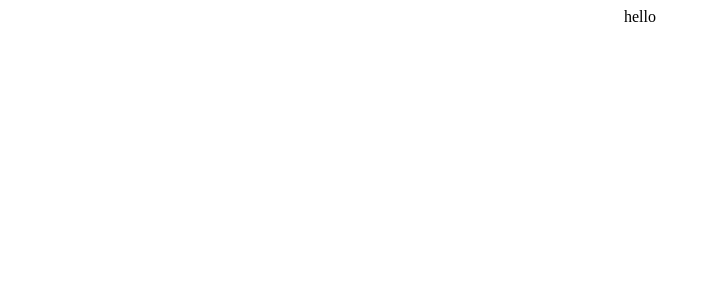
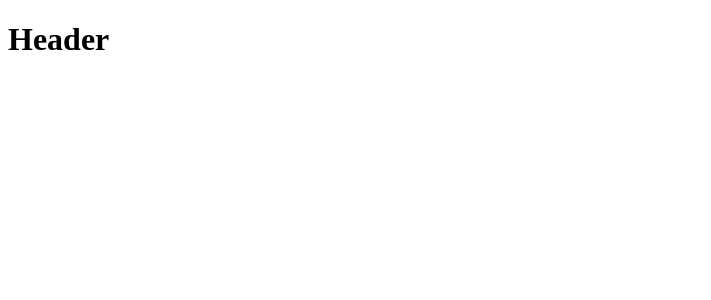
Before and after one commit to pasinduChinthana/todo-app, a React (Create React App) app: page / in a window 1280 px wide. Shown: the top 300 px of the page, without its empty margins (0-711 px from the left). Built offline with nearby package versions, Linux system fonts and the light colour scheme.

Commit message:
created header and updated layout.js and rendered layout in App

```diff
--- a/src/App.js
+++ b/src/App.js
@@ -1,10 +1,13 @@
 import React from 'react';
 import './App.css';
 
+import Layout from './Layout'
 function App() {
   return (
-    <div className="App">
-      hello
+    <div>
+      <Layout>
+
+      </Layout>
     </div>
   );
 }
--- a/src/Layout.js
+++ b/src/Layout.js
@@ -1,9 +1,11 @@
 import React from 'react'
+import Header from './components/Header'
 
-const Layout = () => {
+const Layout = (props) => {
     return (
         <div>
-
+            <Header />
+            {props.children}
         </div>
     )
 }
--- /dev/null
+++ b/src/components/Header.js
@@ -0,0 +1,11 @@
+import React from 'react'
+
+const Header = () => {
+    return (
+        <div>
+            <h1>Header</h1>
+        </div>
+    )
+}
+
+export default Header
```
